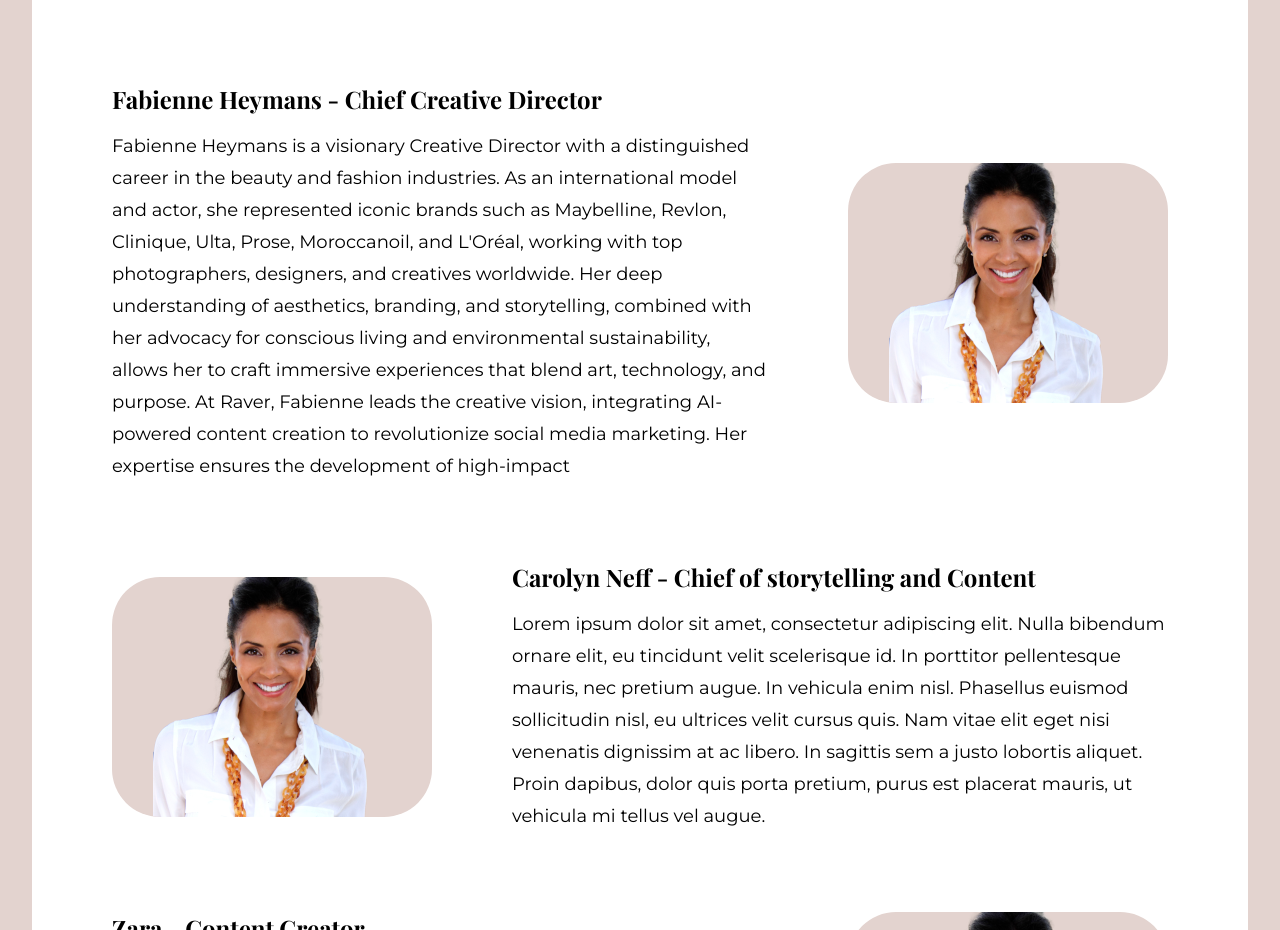
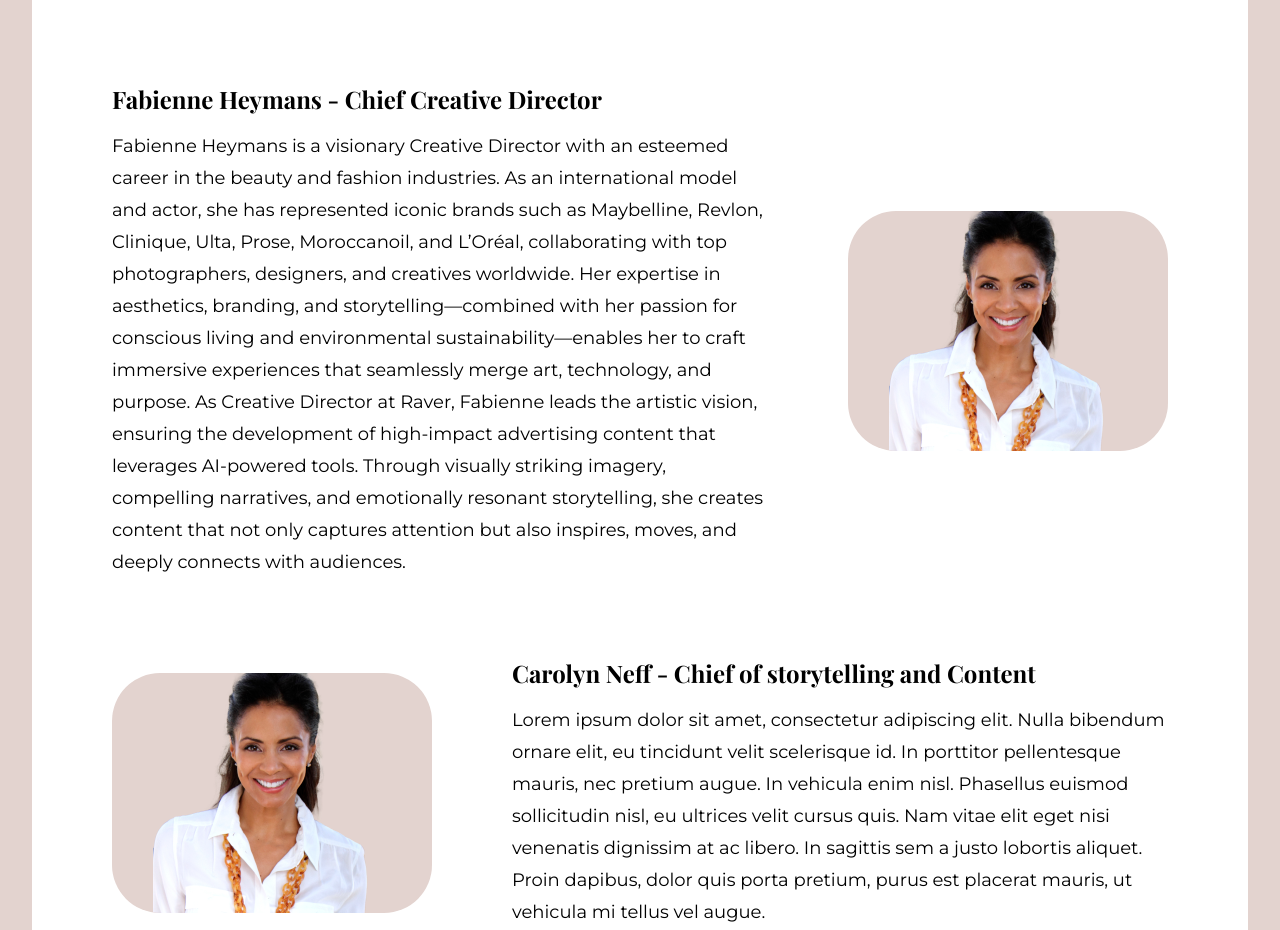
Before and after one commit to raver-ai-org/raver-ai-org.github.io, a React (Vite) app: page / in a window 1280 px wide. Shown: the part 4145-5075 px from the top of the page. Built offline with nearby package versions, Linux system fonts and the light colour scheme; a web font is replaced by a local one.

Commit message:
Update Fabienne Heymans' description in TeamSection component for clarity and impact

```diff
--- a/src/components/TeamSection.tsx
+++ b/src/components/TeamSection.tsx
@@ -80,7 +80,7 @@ const TeamSection: React.FC = () => {
       name: 'Fabienne Heymans',
       title: 'Chief Creative Director',
       description:
-        "Fabienne Heymans is a visionary Creative Director with a distinguished career in the beauty and fashion industries. As an international model and actor, she represented iconic brands such as Maybelline, Revlon, Clinique, Ulta, Prose, Moroccanoil, and L'Oréal, working with top photographers, designers, and creatives worldwide. Her deep understanding of aesthetics, branding, and storytelling, combined with her advocacy for conscious living and environmental sustainability, allows her to craft immersive experiences that blend art, technology, and purpose. At Raver, Fabienne leads the creative vision, integrating AI-powered content creation to revolutionize social media marketing. Her expertise ensures the development of high-impact",
+        "Fabienne Heymans is a visionary Creative Director with an esteemed career in the beauty and fashion industries. As an international model and actor, she has represented iconic brands such as Maybelline, Revlon, Clinique, Ulta, Prose, Moroccanoil, and L’Oréal, collaborating with top photographers, designers, and creatives worldwide. Her expertise in aesthetics, branding, and storytelling—combined with her passion for conscious living and environmental sustainability—enables her to craft immersive experiences that seamlessly merge art, technology, and purpose. As Creative Director at Raver, Fabienne leads the artistic vision, ensuring the development of high-impact advertising content that leverages AI-powered tools. Through visually striking imagery, compelling narratives, and emotionally resonant storytelling, she creates content that not only captures attention but also inspires, moves, and deeply connects with audiences.",
       imagePosition: 'right' as const,
       image: carolyn,
     },
```
